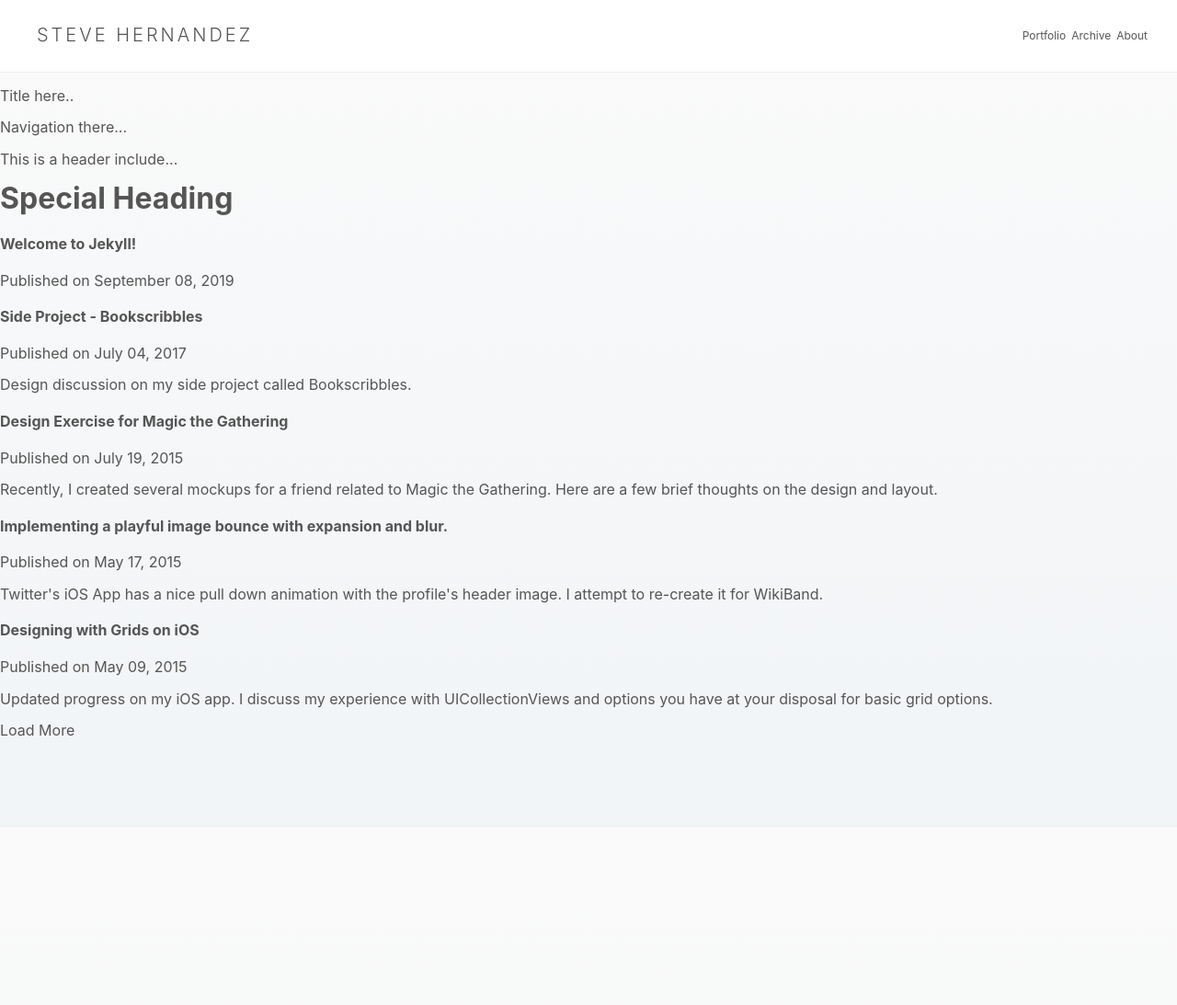
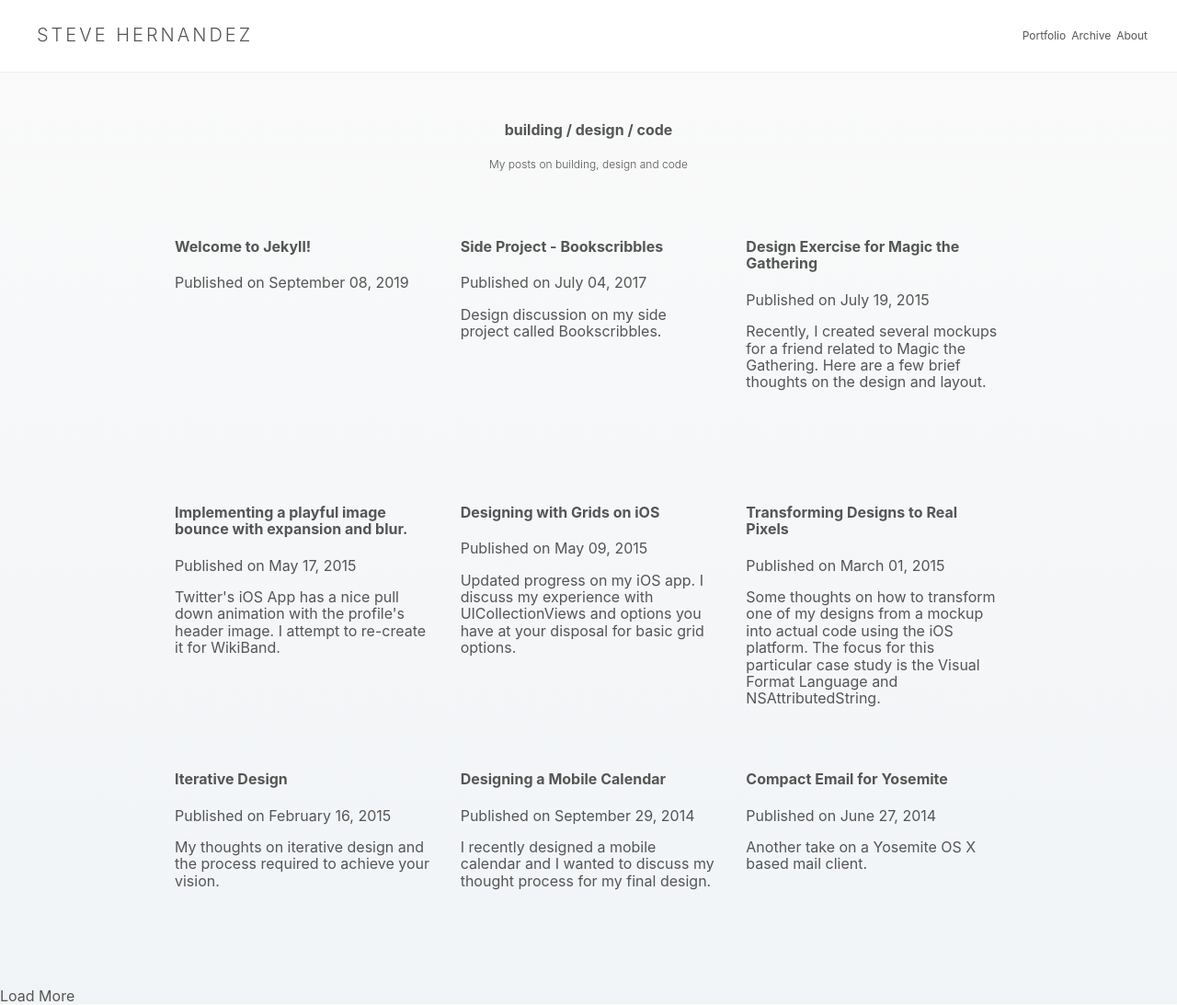
Before and after one commit to slhernandez/slhernandez, a Jekyll site: the page built from index.html, in a window 1280 px wide. Shown: the whole page at 92% size. Built offline with Jekyll 4.4.1, drawn with Linux system fonts in a browser that asks for light colours; the list of posts is cut into pages by our own code; before the commit the page ends 900 px from its top, so only the background shows below that.

Commit message:
Introducing css grids.

```diff
--- a/_config.yml
+++ b/_config.yml
@@ -30,7 +30,7 @@ twitter_username: jekyllrb
 github_username:  jekyll
 
 # Build settings
-paginate: 5
+paginate: 9
 theme: minima
 plugins:
   - jekyll-feed
--- a/_includes/header.html
+++ b/_includes/header.html
@@ -6,6 +6,3 @@
     <li><a href="{{ base.url }}/about/">About</a></li>
   </ul>
 </header>
-<p>Title here..</p>
-<p>Navigation there...</p>
-<p>This is a header include...</p>
--- /dev/null
+++ b/_sass/_home.scss
@@ -0,0 +1,19 @@
+.title {
+  text-align: center;
+  p {
+    font-size: 12px;
+    font-weight: 300;
+  }
+  margin: 1em 0;
+  padding: 1em 0 1.5em 0;
+}
+
+.post-card-container {
+  display:  grid;
+  grid-template-rows: 1fr 1fr 1fr;
+  grid-template-columns: 1fr 1fr 1fr;
+  width: 100vmin;
+  height: calc(100vh - 4em);
+  grid-gap: 2em;
+  margin: 0 auto;
+}
--- a/_sass/styles.scss
+++ b/_sass/styles.scss
@@ -1,4 +1,5 @@
 @import "_normalize.scss";
 @import "_base.scss";
 @import "_header.scss";
+@import "_home.scss";
 @import "_typography.scss";
--- a/index.html
+++ b/index.html
@@ -5,18 +5,23 @@
 layout: wrapper
 ---
 
-<h1 class="special_heading">Special Heading</h1>
-
-
+<div class="title">
+  <h4>building / design / code</h4>
+  <p>My posts on building, design and code</p>
+</div>
+<div class="post-card-container">
   {% for post in paginator.posts %}
-  <article>
-      <aside>
+    <div class="post-card">
+      <div class="post-img"></div>
+      <div class="post-info">
         <h4><a href="{{ post.url }}">{{ post.title }}</a></h4>
         <p>Published on {{ post.date | date: "%B %d, %Y" }}</p>
         <p>{{ post.blurb }}</p>
-      </aside>
-  </article>
+      </div>
+      <div class="category-tags"></div>
+    </div>
   {% endfor %}
+</div>
 
 {% if paginator.next_page %}
   <div class="load-more"><a href="/page{{ paginator.next_page }}">Load More</a></div>
```
Lines whose indentation alone changed are shown as unchanged.
